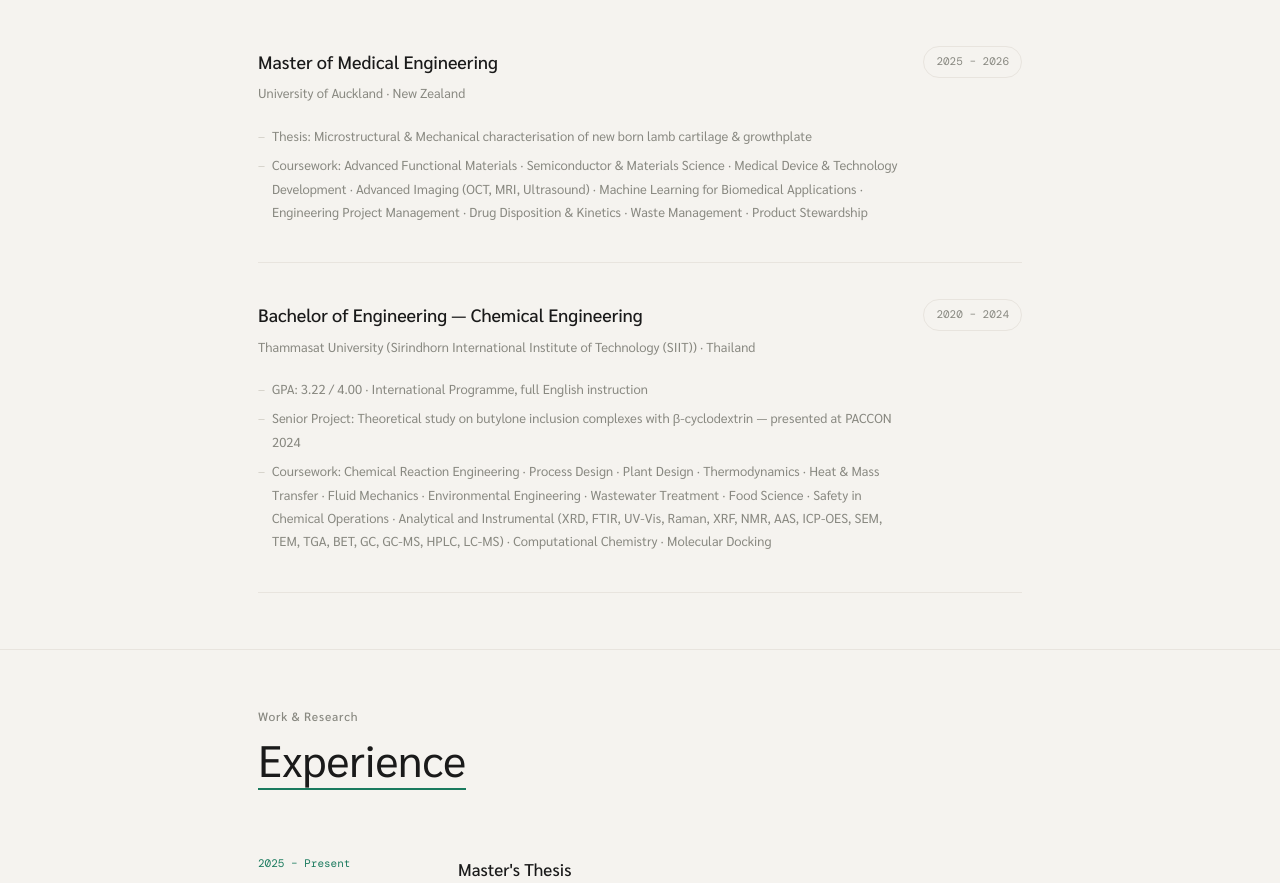
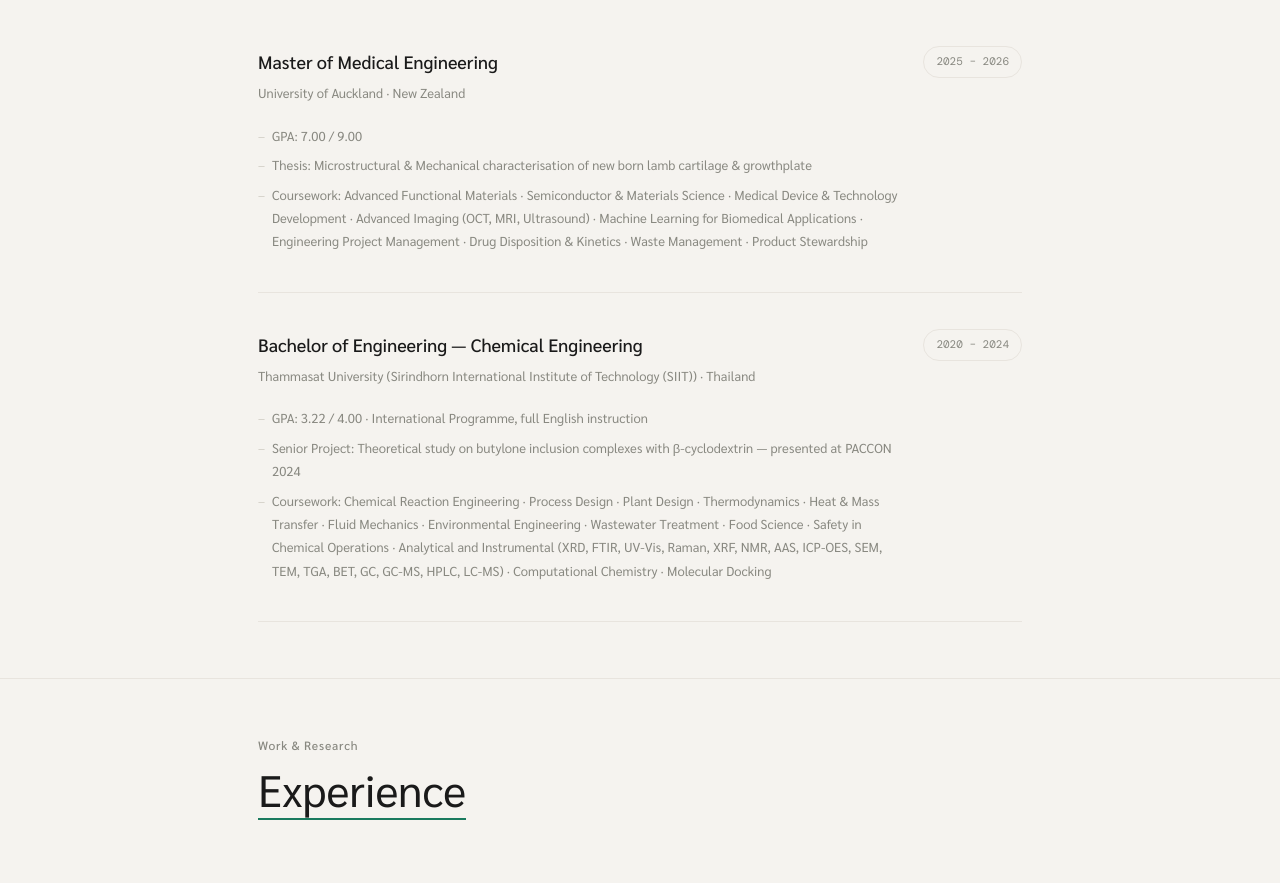
Before and after one commit to wlao034/portfolio, a Next.js app: page / in a window 1280 px wide. Shown: the part 1280-2163 px from the top of the page. Built offline with nearby package versions, Linux system fonts and the light colour scheme.

Commit message:
Update page.tsx

```diff
--- a/app/page.tsx
+++ b/app/page.tsx
@@ -463,6 +463,7 @@
         school: 'University of Auckland · New Zealand',
         period: '2025 – 2026',
         details: [
+          'GPA: 7.00 / 9.00',
           'Thesis: Microstructural & Mechanical characterisation of new born lamb cartilage & growthplate',
           'Coursework: Advanced Functional Materials · Semiconductor & Materials Science · Medical Device & Technology Development · Advanced Imaging (OCT, MRI, Ultrasound) · Machine Learning for Biomedical Applications · Engineering Project Management · Drug Disposition & Kinetics · Waste Management · Product Stewardship',
         ],
@@ -581,6 +582,7 @@
         school: 'มหาวิทยาลัยออคแลนด์ (University of Auckland) · นิวซีแลนด์',
         period: '2568 – 2569',
         details: [
+          'เกรดเฉลี่ย 7.00 / 9.00',
           'วิทยานิพนธ์: การศึกษาโครงสร้างระดับจุลภาค (Microstructural) และคุณสมบัติทางกล (Mechanical characterization) ของกระดูกอ่อน (cartilage) และแนวสร้างกระดูก (growth plate) ในลูกแกะแรกเกิด',
           'วิชาเรียน: วัสดุฟังก์ชันขั้นสูง · วิทยาศาสตร์เซมิคอนดักเตอร์ · การพัฒนาอุปกรณ์การแพทย์ · การถ่ายภาพขั้นสูง (OCT, MRI, อัลตราซาวด์) · Machine Learning สำหรับชีวการแพทย์ · การจัดการโครงการ · Drug Disposition & Kinetics · การจัดการของเสีย · Product Stewardship',
         ],
```
